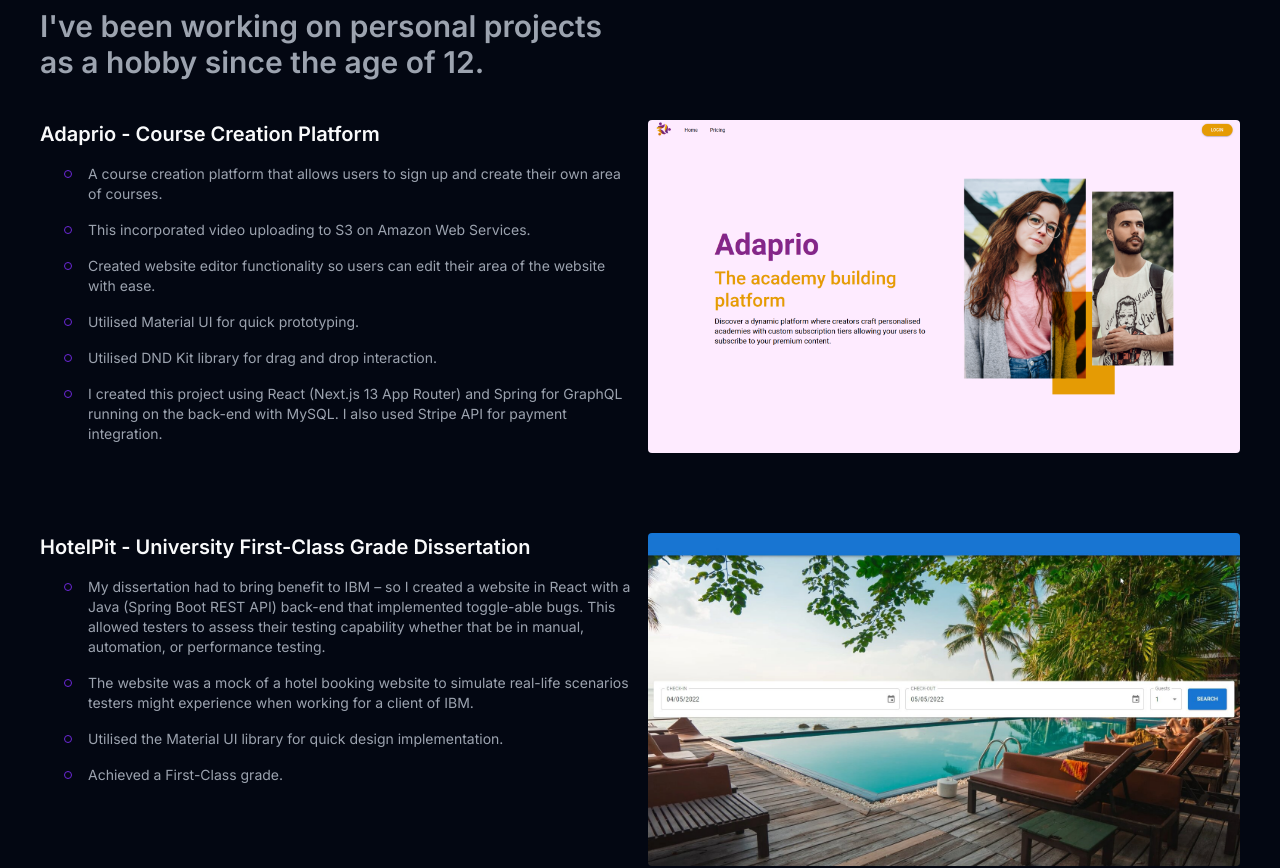
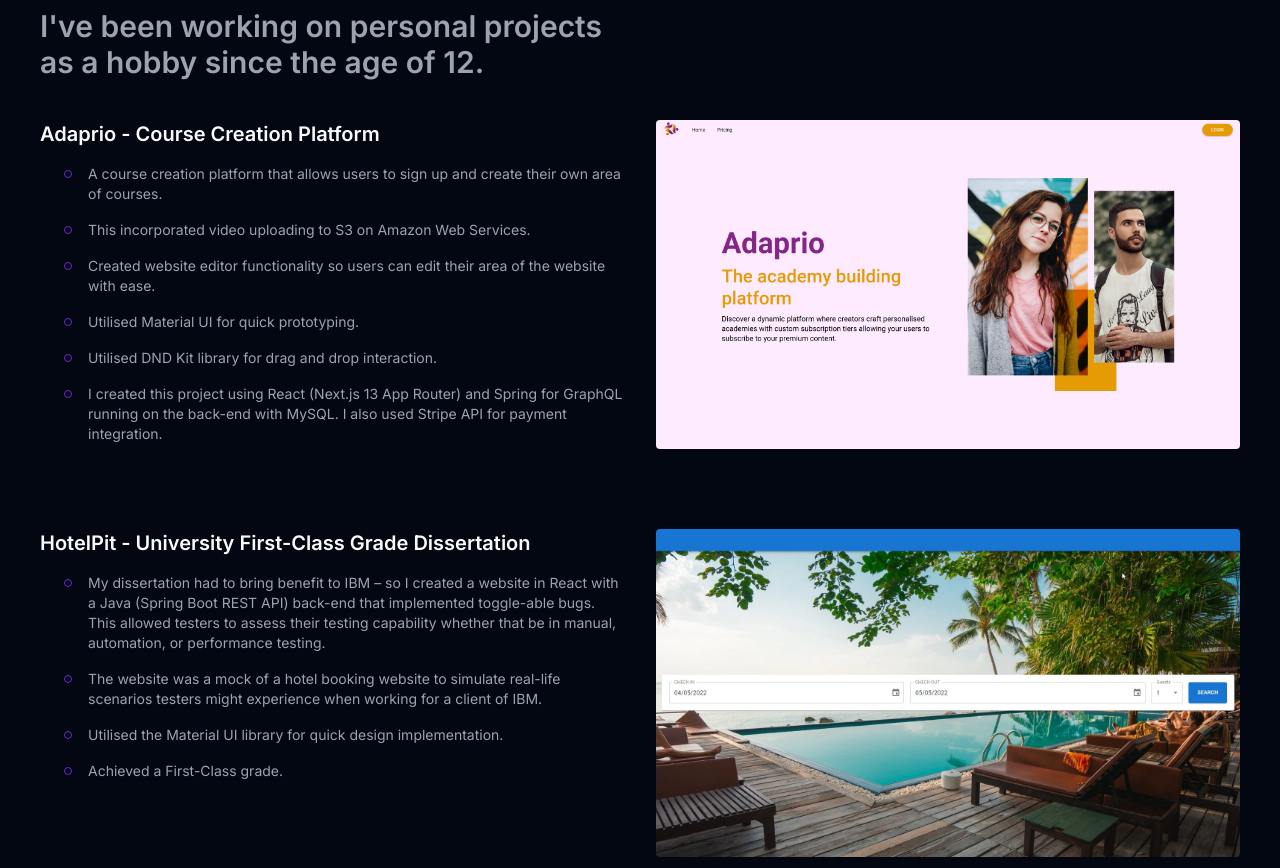
Before and after one commit to tombryden/tombryden-portfolio-v1, a Next.js app: page / in a window 1280 px wide. Shown: the part 3340-4208 px from the top of the page. Built offline with nearby package versions, Linux system fonts and the light colour scheme.

Commit message:
Increased gap

```diff
--- a/src/components/animated-image.tsx
+++ b/src/components/animated-image.tsx
@@ -37,7 +37,7 @@ const AnimatedImage = ({
   }, []);
 
   return (
-    <div className="flex gap-4">
+    <div className="flex gap-8">
       <div className="flex-1 space-y-4">
         <h3 className="text-xl font-semibold">{title}</h3>
 
```
